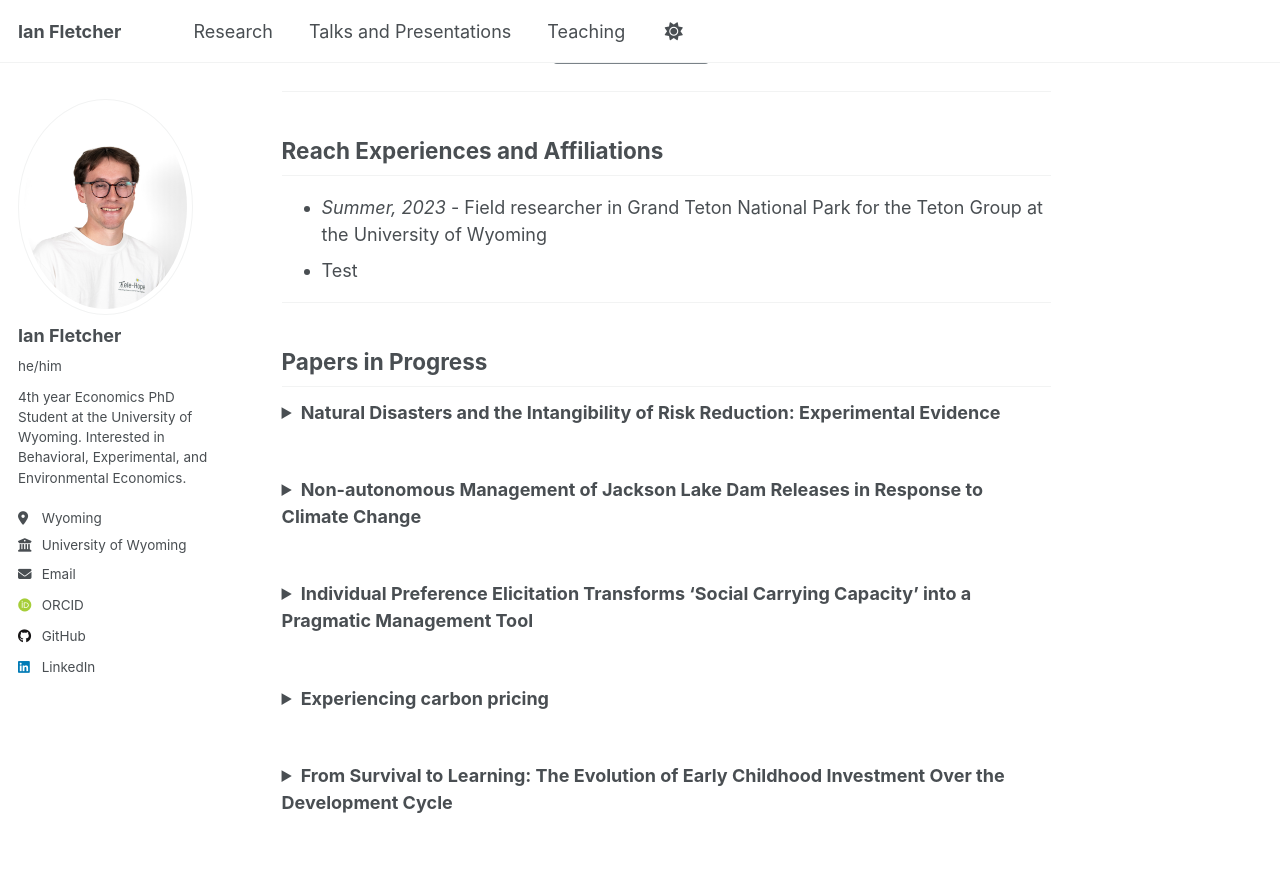
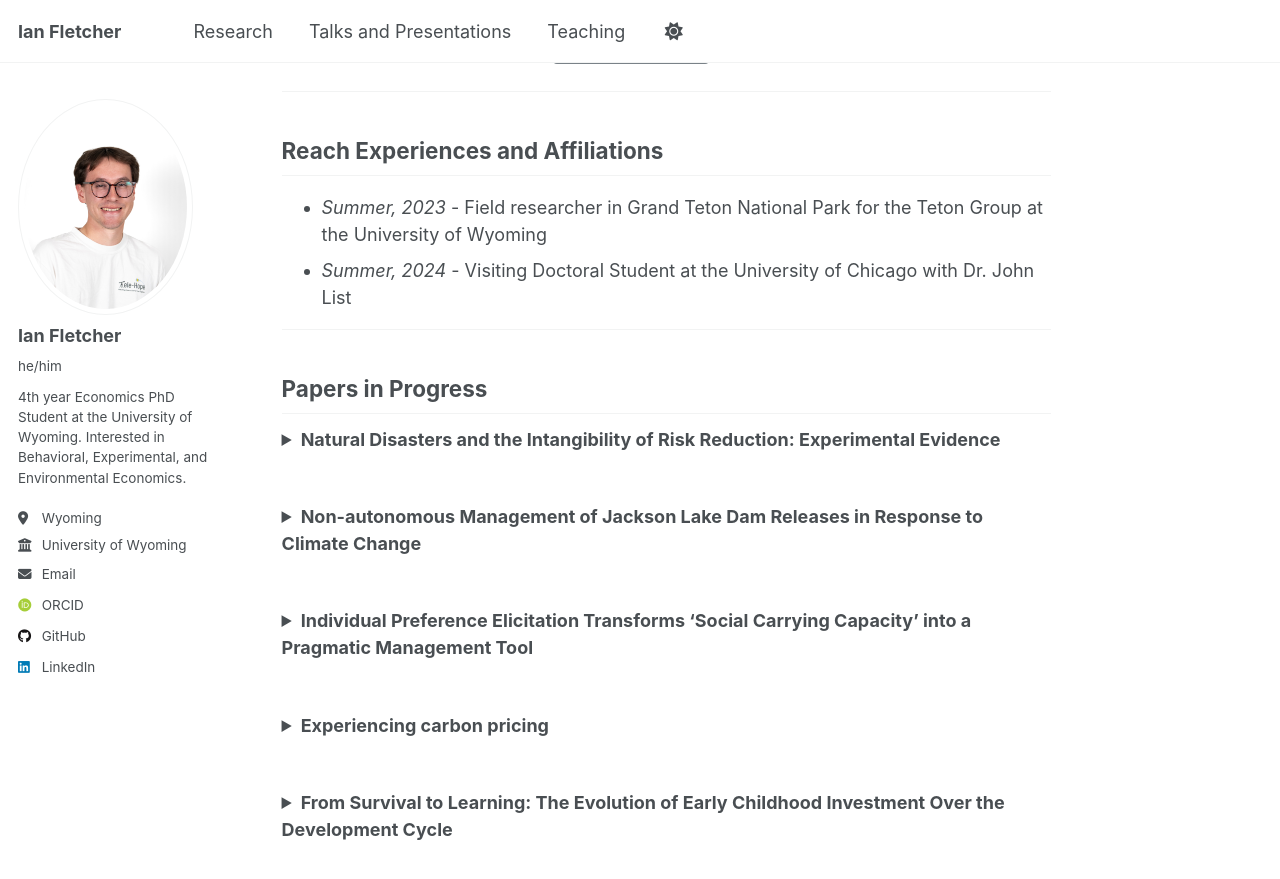
Before and after one commit to fletcherian/fletcherian.github.io, a Jekyll site: the page built from _pages/about.md, in a window 1280 px wide and 900 px high, scrolled down 624 px. Shown: the top 879 px of the window. Built offline with Jekyll 4.4.1, drawn with Linux system fonts in a browser that asks for light colours; some web fonts are replaced; a script that is not in the unit is left out.

Commit message:
Update about.md

```diff
--- a/_pages/about.md
+++ b/_pages/about.md
@@ -21,7 +21,7 @@ You can download my CV here: [Download CV (PDF)](https://fletcherian.github.io/f
 ---
 ## Reach Experiences and Affiliations
 * _Summer, 2023_ - Field researcher in Grand Teton National Park for the Teton Group at the University of Wyoming
-* Test
+* _Summer, 2024_ - Visiting Doctoral Student at the University of Chicago with Dr. John List
 
 ---
 
```
